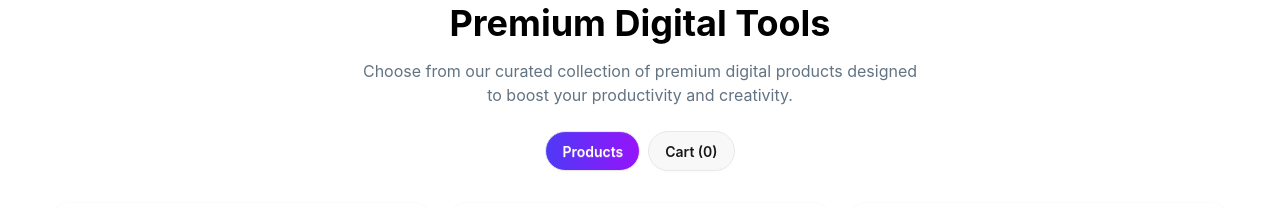
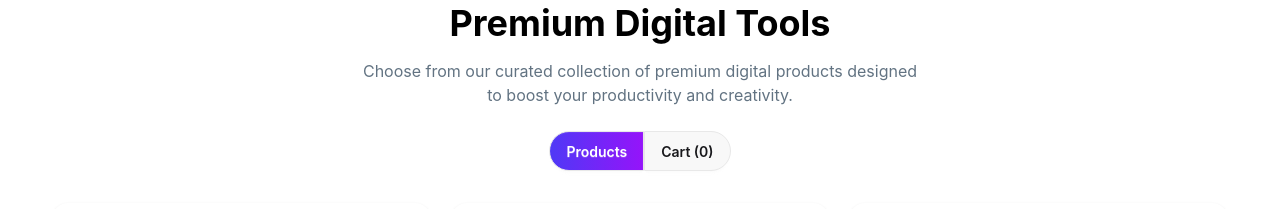
Before and after one commit to ryousufrahman/digi-tools-platform, a React (Vite) app: page / in a window 1280 px wide. Shown: the part 1080-1289 px from the top of the page. Built offline with nearby package versions, Linux system fonts and the light colour scheme.

Commit message:
fixed the button

```diff
--- a/src/Components/Product/ProductButton.jsx
+++ b/src/Components/Product/ProductButton.jsx
@@ -20,9 +20,9 @@ const ProductButton = ({toggle , setToggle , fetchPromise ,addToCart , setAddToC
                to boost your productivity and creativity.
              </p>
           </div>
-          <div className="flex justify-center gap-2 mt-6 ">
-              <button className={`btn rounded-full ${toggle =='products' ? 'bg-[linear-gradient(90deg,#4F39F6_0%,#891AF9_83%,#9514FA_100%)] text-white' :'btn'}`} onClick={()=>setToggle('products')}>Products</button>
-               <button  className={`btn rounded-full ${toggle =='cart' ? 'bg-[linear-gradient(90deg,#4F39F6_0%,#891AF9_83%,#9514FA_100%)] text-white' :'btn'}`}  onClick={()=>setToggle('cart')}>Cart ({addToCart.length})</button>
+          <div className="flex justify-center  mt-6 ">
+              <button className={`btn rounded-r-none rounded-l-full  ${toggle =='products' ? 'bg-[linear-gradient(90deg,#4F39F6_0%,#891AF9_83%,#9514FA_100%)] text-white' :'btn'}`} onClick={()=>setToggle('products')}>Products</button>
+               <button  className={`btn  rounded-r-full rounded-l-none ${toggle =='cart' ? 'bg-[linear-gradient(90deg,#4F39F6_0%,#891AF9_83%,#9514FA_100%)] text-white' :'btn'}`}  onClick={()=>setToggle('cart')}>Cart ({addToCart.length})</button>
             </div>
 
 
```
